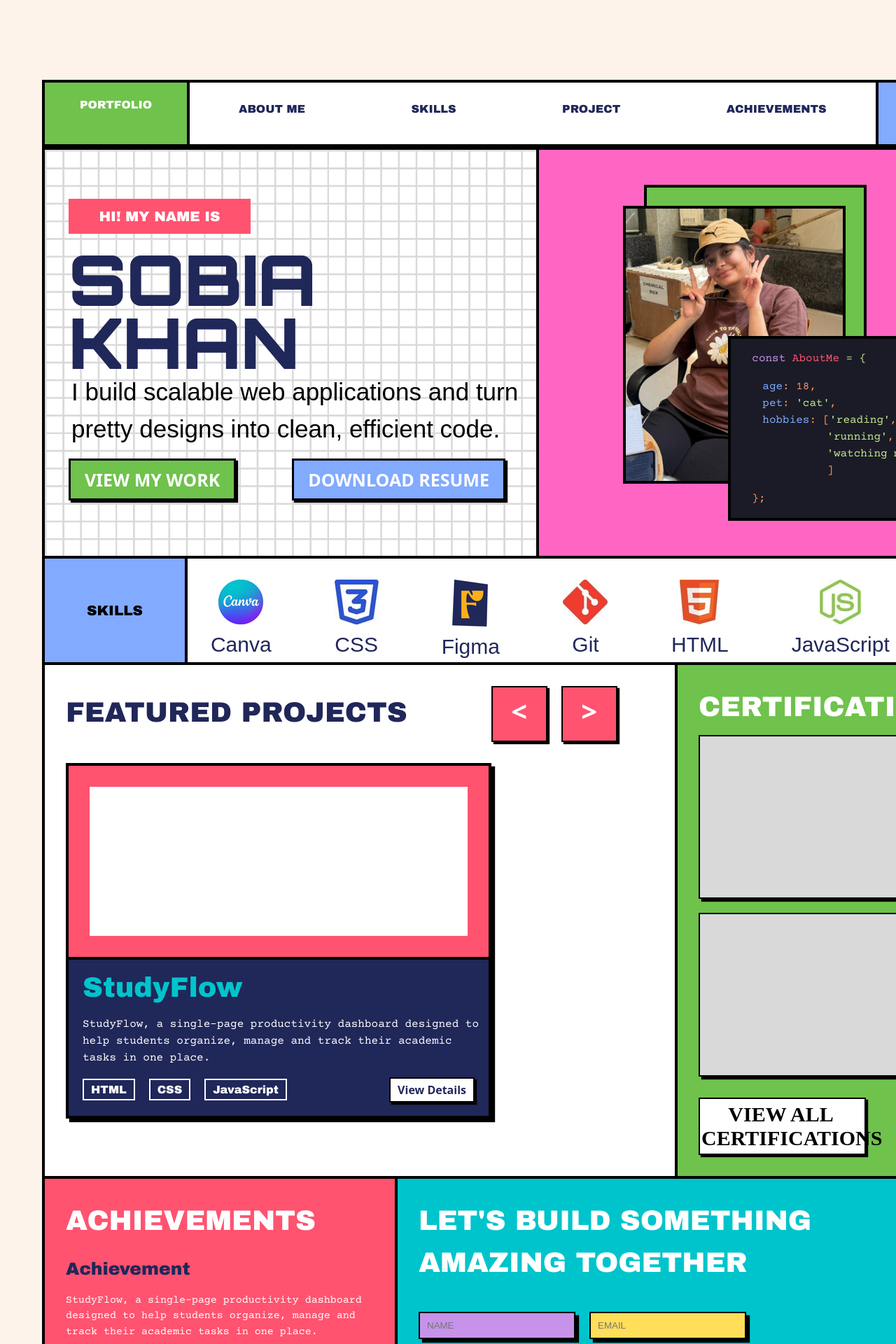
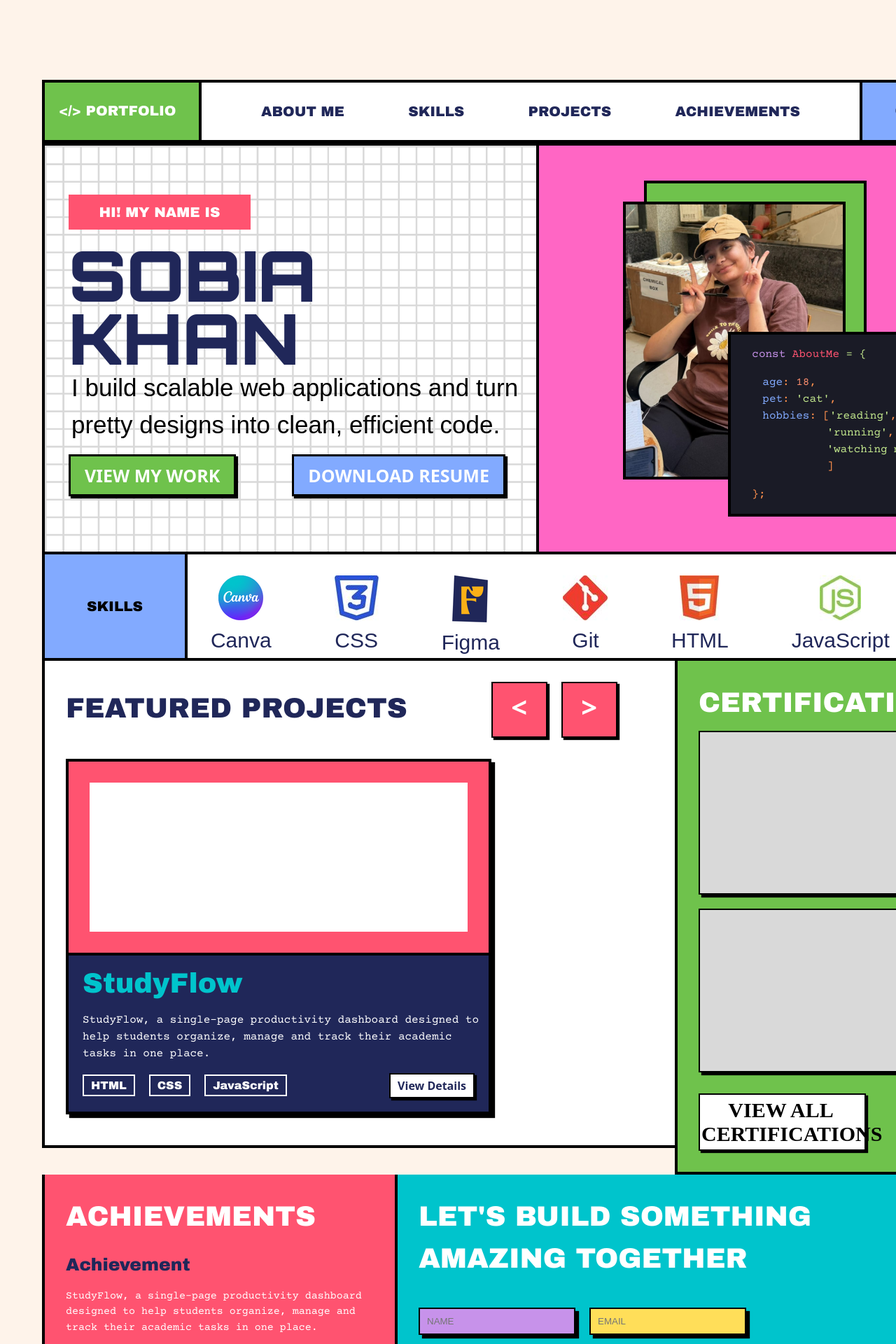
Before and after one commit to pforpasta/UC_Frontend_Task3, a React (Vite) app: page / in a window 1280 px wide. Shown: the top 1920 px of the page at 70% size. Built offline with nearby package versions, Linux system fonts and the light colour scheme; a web font is replaced by a local one.

Commit message:
Make navbad(header) interactive

```diff
--- a/src/App.jsx
+++ b/src/App.jsx
@@ -13,17 +13,21 @@ function App() {
   return (
     <div>
       <Header />
-      <AboutMe />
-      <Skills />
+      <section id='aboutme'><AboutMe /></section>
+      <section id='skills'><Skills /></section>
+
       <div className='featured-projects-certifications'>
-        <FeaturedProjects />
-        <Certifications />
+        <section id='featuredprojects'><FeaturedProjects /></section>
+        <section id='certifications'><Certifications /></section>
       </div>
+
       <div className='achievements-contact-me'>
-        <Achievements />
-        <ContactMe />
+        <section id='achievements'><Achievements /></section>
+        <section id='contactme'><ContactMe /></section>
       </div>
-      <Footer />
+
+      <section><Footer /></section>
+
     </div>
   )
 }
--- a/src/components/ContactMe.css
+++ b/src/components/ContactMe.css
@@ -1,6 +1,7 @@
 .main-contactme{
   border: 4px solid black;
   width: 904px;
+  height: 585px;
   border-top: 0px;
   background-color: #00c4cc;
   color: white;
--- a/src/components/FeaturedProjects.css
+++ b/src/components/FeaturedProjects.css
@@ -3,6 +3,7 @@
   border-top: none;
   border-right: none;
   width: 870px;
+  height: 662px;
   background-color: white;
   padding-left: 30px;
   padding-top: 30px;
--- a/src/components/Header.css
+++ b/src/components/Header.css
@@ -8,11 +8,15 @@
 }
 
 .portfolio{
+  font-size: 20px;
+  width: 180px;
   background-color: #6fc24c;
   color: #ffffff;
   border: 4px solid black;
   border-right: none;
-  padding: 20px 50px;
+  padding: 20px;
+
+  padding-top: 25px;
   align-items: center;
 }
 
@@ -21,14 +25,45 @@
   background-color: #ffffff;
   border: 4px solid black;
   border-right: none;
-  width: 840px;
+  width: 800px;
   padding: 10px 70px;
   justify-content:space-between;
+  align-items: center;
 }
 
 .contact-me{
+  width: 180px;
   background-color: #82aaff;
   border: 4px solid black;
-  padding: 20px 50px;
-  align-items: center;
+  padding: 20px 30px;
+  padding-top: 25px;
+  text-align: center;
+  vertical-align: middle;
 }
+
+section {
+  scroll-margin-top: 80px;
+}
+
+.list-link{
+  list-style-type: none;
+  margin: 0;
+  padding: 0;
+}
+
+.a-link{
+  color: #202759;
+  text-decoration: none;
+  font-size: 20px;
+  margin: 0px;
+  padding: 10px 15px;
+  transition: color 0.3s ease;
+}
+
+.a-link:hover{
+  color: #fcb017;
+}
+
+.a-link:focus{
+  color: #ff914d;
+}
--- a/src/components/Header.jsx
+++ b/src/components/Header.jsx
@@ -4,16 +4,16 @@ export function Header() {
     return(
         <div className='header-bar'>
           <div className ='portfolio'>
-            PORTFOLIO
+            &#60;/&#62; PORTFOLIO
           </div>
           <div className = 'main-header'>
-            <p>ABOUT ME</p>
-            <p>SKILLS</p>
-            <p>PROJECT</p>
-            <p>ACHIEVEMENTS</p>
+            <p><li className='list-link'><a href="#aboutme" className="a-link">ABOUT ME</a></li></p>
+            <p><li className='list-link'><a href="#skills" className="a-link">SKILLS</a></li></p>
+            <p><li className='list-link'><a href="#featuredprojects" className="a-link">PROJECTS</a></li></p>
+            <p><li className='list-link'><a href="#achievements" className="a-link">ACHIEVEMENTS</a></li></p>
           </div>
           <div className='contact-me'>
-            CONTACT ME
+            <li className='list-link'><a href="#contactme" className="a-link">CONTACT ME</a></li>
           </div>
         </div>
     )
--- a/src/index.css
+++ b/src/index.css
@@ -40,3 +40,7 @@ button:focus{
   margin: 0px;
   padding: 0px 60px;
 }
+
+html {
+  scroll-behavior: smooth;
+}
```
